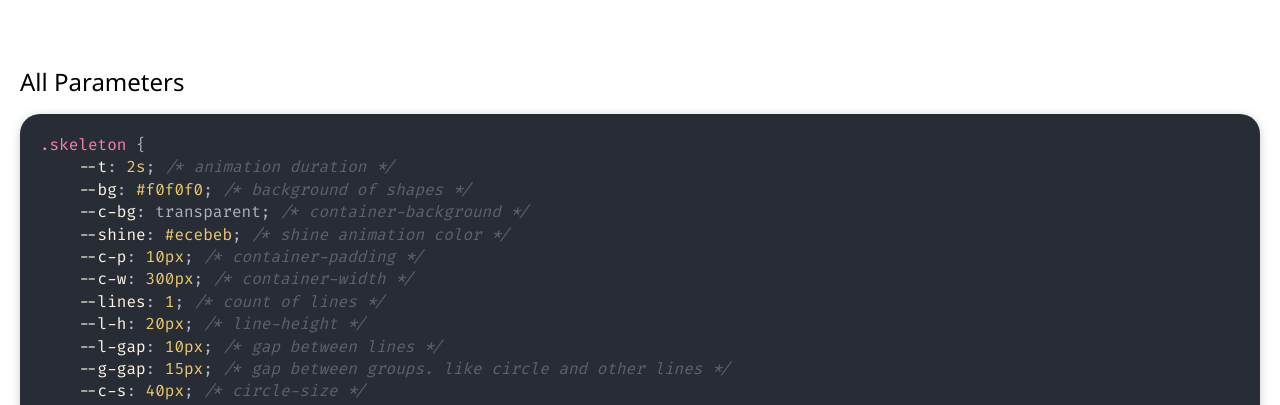
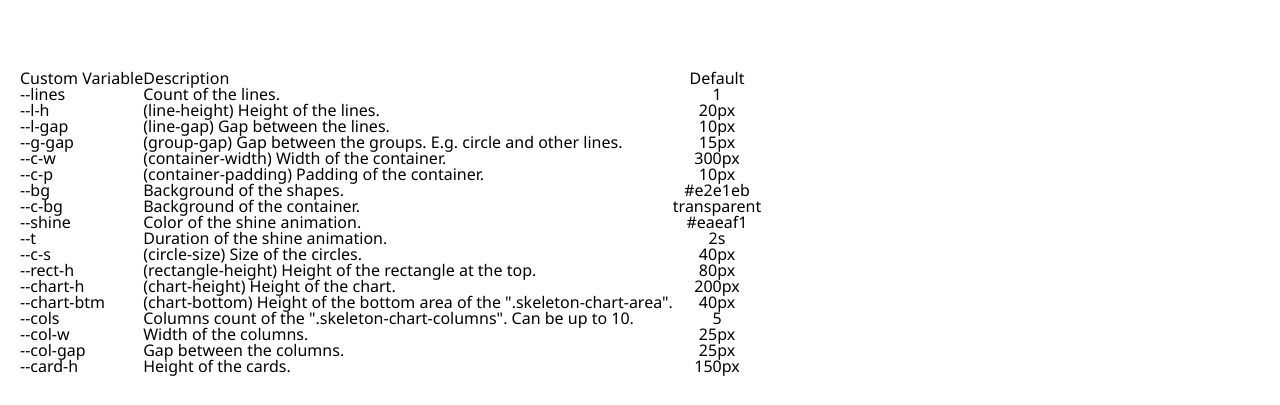
Before and after one commit to dgknca/css-skeletons, a website: page docs/index.html in a window 1280 px wide. Shown: the top 405 px of the page. Drawn offline with Linux system fonts and the light colour scheme.

Commit message:
css files place and README update

```diff
--- a/docs/index.html
+++ b/docs/index.html
@@ -13,23 +13,108 @@
 <body>
     <div class="container">
         <section class="section">
-            <h3>All Parameters</h3>
-            <div class="box">
-<pre><code class="code">.skeleton {
-    --t: 2s; /* animation duration */
-    --bg: #f0f0f0; /* background of shapes */
-    --c-bg: transparent; /* container-background */
-    --shine: #ecebeb; /* shine animation color */
-    --c-p: 10px; /* container-padding */
-    --c-w: 300px; /* container-width */
-    --lines: 1; /* count of lines */
-    --l-h: 20px; /* line-height */
-    --l-gap: 10px; /* gap between lines */
-    --g-gap: 15px; /* gap between groups. like circle and other lines */
-    --c-s: 40px; /* circle-size */
-    --rect-h: 80px; /* rectangle-height */
-}</code></pre>
-            </div>
+
+        <table>
+            <thead>
+            <tr>
+                <th align="left">Custom Variable</th>
+                <th align="left">Description</th>
+                <th align="center">Default</th>
+            </tr>
+            </thead>
+            <tbody>
+            <tr>
+                <td align="left">--lines</td>
+                <td align="left">Count of the lines.</td>
+                <td align="center">1</td>
+            </tr>
+            <tr>
+                <td align="left">--l-h</td>
+                <td align="left">(line-height) Height of the lines.</td>
+                <td align="center">20px</td>
+            </tr>
+            <tr>
+                <td align="left">--l-gap</td>
+                <td align="left">(line-gap) Gap between the lines.</td>
+                <td align="center">10px</td>
+            </tr>
+            <tr>
+                <td align="left">--g-gap</td>
+                <td align="left">(group-gap) Gap between the groups. E.g. circle and other lines.</td>
+                <td align="center">15px</td>
+            </tr>
+            <tr>
+                <td align="left">--c-w</td>
+                <td align="left">(container-width) Width of the container.</td>
+                <td align="center">300px</td>
+            </tr>
+            <tr>
+                <td align="left">--c-p</td>
+                <td align="left">(container-padding) Padding of the container.</td>
+                <td align="center">10px</td>
+            </tr>
+            <tr>
+                <td align="left">--bg</td>
+                <td align="left">Background of the shapes.</td>
+                <td align="center">#e2e1eb</td>
+            </tr>
+            <tr>
+                <td align="left">--c-bg</td>
+                <td align="left">Background of the container.</td>
+                <td align="center">transparent</td>
+            </tr>
+            <tr>
+                <td align="left">--shine</td>
+                <td align="left">Color of the shine animation.</td>
+                <td align="center">#eaeaf1</td>
+            </tr>
+            <tr>
+                <td align="left">--t</td>
+                <td align="left">Duration of the shine animation.</td>
+                <td align="center">2s</td>
+            </tr>
+            <tr>
+                <td align="left">--c-s</td>
+                <td align="left">(circle-size) Size of the circles.</td>
+                <td align="center">40px</td>
+            </tr>
+            <tr>
+                <td align="left">--rect-h</td>
+                <td align="left">(rectangle-height) Height of the rectangle at the top.</td>
+                <td align="center">80px</td>
+            </tr>
+            <tr>
+                <td align="left">--chart-h</td>
+                <td align="left">(chart-height) Height of the chart.</td>
+                <td align="center">200px</td>
+            </tr>
+            <tr>
+                <td align="left">--chart-btm</td>
+                <td align="left">(chart-bottom) Height of the bottom area of the ".skeleton-chart-area".</td>
+                <td align="center">40px</td>
+            </tr>
+            <tr>
+                <td align="left">--cols</td>
+                <td align="left">Columns count of the ".skeleton-chart-columns". Can be up to 10.</td>
+                <td align="center">5</td>
+            </tr>
+            <tr>
+                <td align="left">--col-w</td>
+                <td align="left">Width of the columns.</td>
+                <td align="center">25px</td>
+            </tr>
+            <tr>
+                <td align="left">--col-gap</td>
+                <td align="left">Gap between the columns.</td>
+                <td align="center">25px</td>
+            </tr>
+            <tr>
+                <td align="left">--card-h</td>
+                <td align="left">Height of the cards.</td>
+                <td align="center">150px</td>
+            </tr>
+            </tbody>
+            </table>
 
         </section>
         <section class="section">
--- a/gulpfile.js
+++ b/gulpfile.js
@@ -6,10 +6,10 @@ var rename = require('gulp-rename')
 const cleanCSS = require('gulp-clean-css');
 
 var path = {
-  scss: { source: './scss/css-skeletons.scss', target: './css' }
+  scss: { source: './css/css-skeletons.scss', target: './css' }
 }
 
-var listen = './scss/**/**.scss'
+var listen = './css/**/**.scss'
 
 gulp.task('scss', function() {
   gulp
@@ -17,6 +17,8 @@ gulp.task('scss', function() {
     .pipe(plumber())
     // .pipe(prefix())
     .pipe(sass())
+    .pipe(rename({ extname: '.css' }))
+    .pipe(gulp.dest(path.scss.target))
     .pipe(cleanCSS({compatibility: 'ie8'}))
     .pipe(rename({ extname: '.min.css' }))
     .pipe(gulp.dest(path.scss.target))
```
Also changed, not shown: README.md, css/css-skeletons.css (added), css/css-skeletons.scss (renamed from scss/css-skeletons.scss), docs/assets/css/main.css (line endings or trailing spaces).
